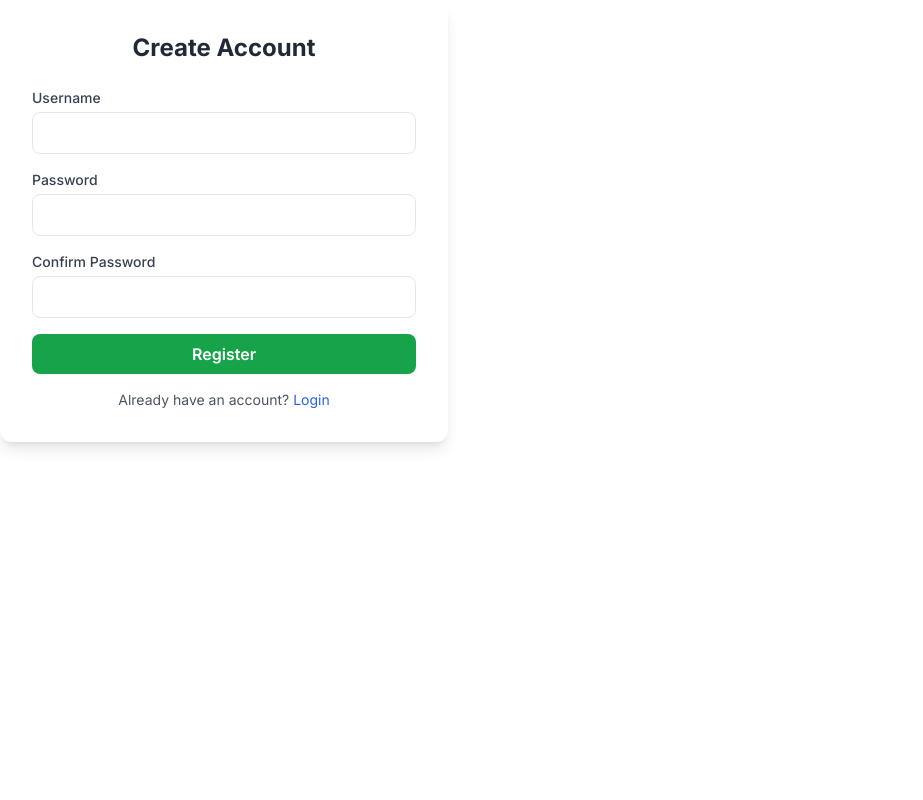
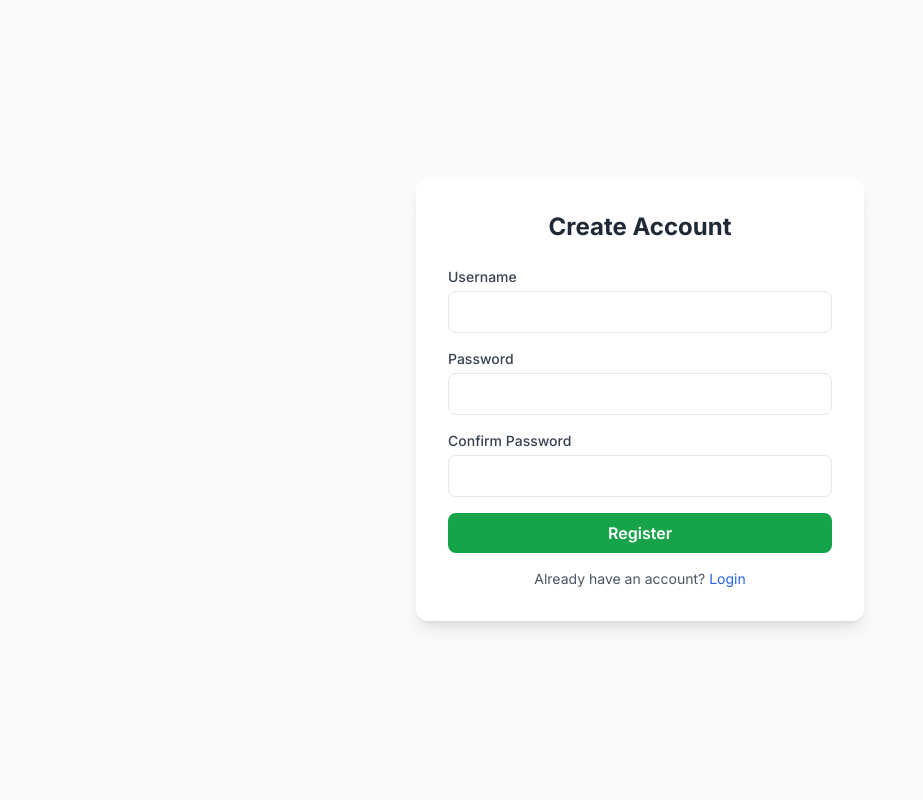
Before and after one commit to nurfaizin318/CS50_llm_local, a Flask app: page /register in a window 1280 px wide. Shown: the whole page, without its empty margins (0-923 px from the left). Run offline with Flask 3, Linux system fonts and the light colour scheme; parts of the project's set-up code (start-up, migrations or seed data) failed here and were passed over; some libraries are stand-ins or nearby versions.

Commit message:
upadte readme

```diff
--- a/templates/register.html
+++ b/templates/register.html
@@ -4,7 +4,7 @@
 
 {% block content %}
 
-
+<div class="min-h-screen flex items-center justify-center bg-gray-50 px-4">
     <div class="bg-white shadow-lg rounded-xl w-full max-w-md p-8">
 
         <h1 class="text-2xl font-bold text-center text-gray-800 mb-6">
@@ -86,5 +86,8 @@
     </div>
     {% endif %}
     {% endwith %}
+</div>
+
+
 
 {% endblock %}
```
Also changed, not shown: readme.md. Lines whose indentation alone changed are shown as unchanged.
